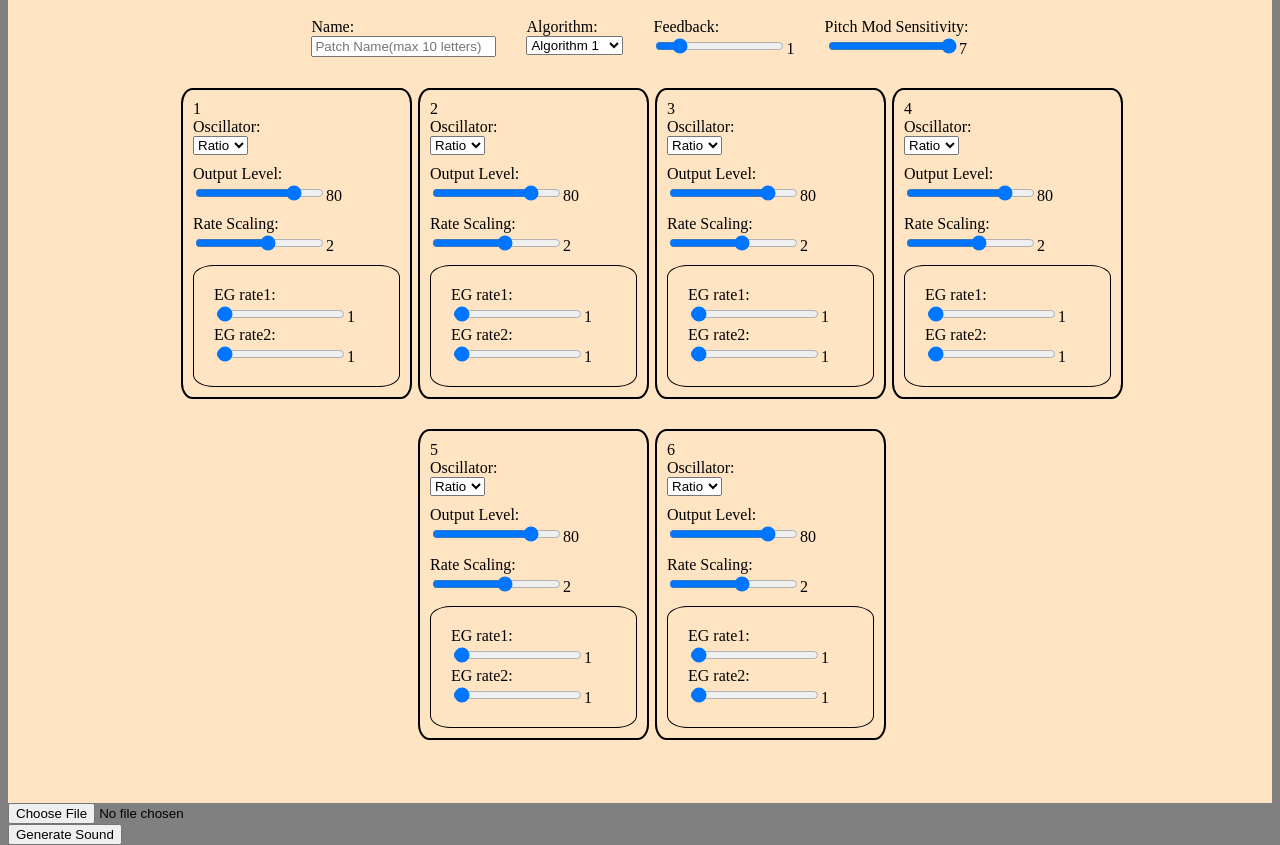
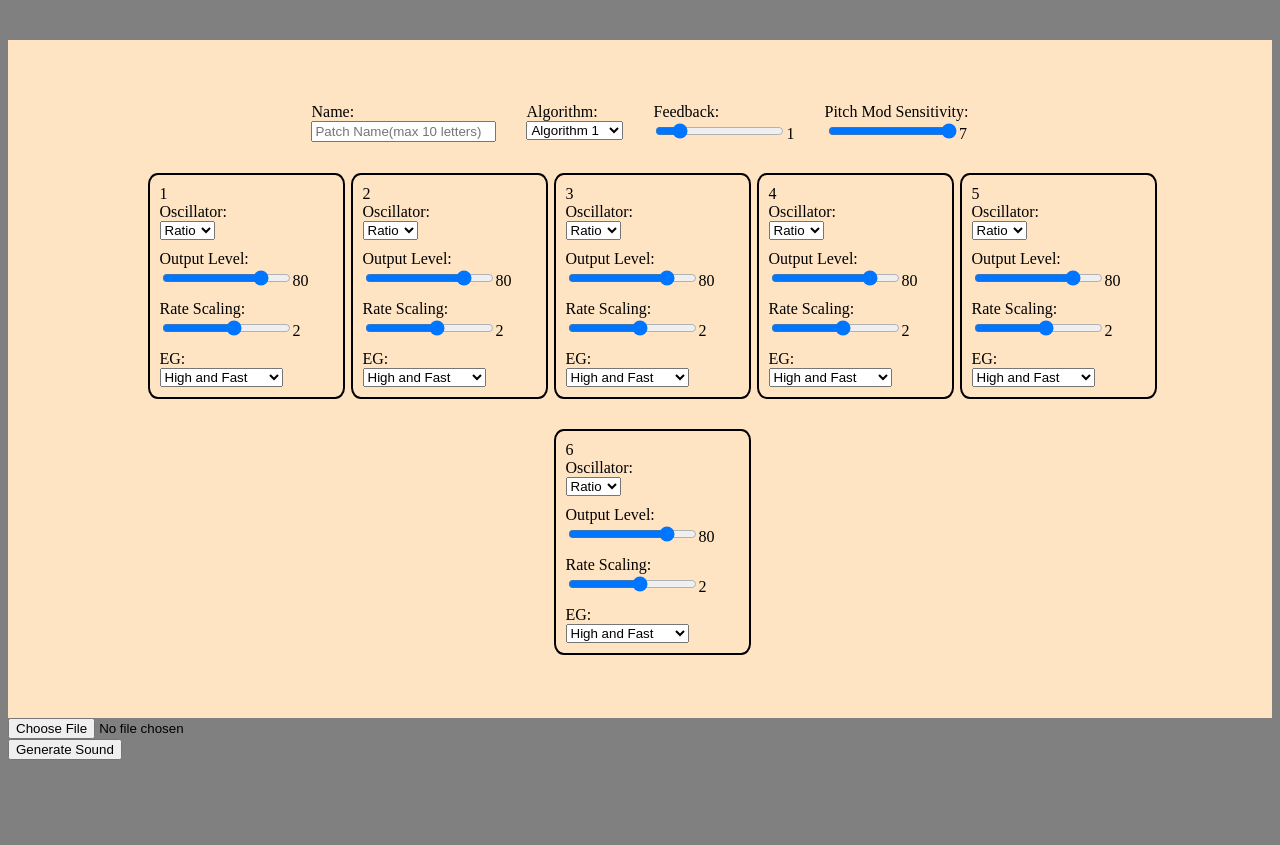
Before and after one commit to rueire/SoundGenerator, a React (Vite) app in the folder frontend/: page / in a window 1280 px wide. After the commit the page ends 800 px from the top, so only its background shows below. Built offline with nearby package versions, Linux system fonts and the light colour scheme.

Commit message:
update parameters.jsx
how takes all operator EG values as presets. Math.floor() later?

```diff
--- a/frontend/src/assets/parameters.jsx
+++ b/frontend/src/assets/parameters.jsx
@@ -1,9 +1,6 @@
 import { useState, useEffect } from "react";
 
 export default function ParameterForm({ onChange }) {
-    // const [lfoWaveform, setLfoWaveform] = useState(0);
-    // const [xmlBlob, setXmlBlob] = useState(null); // xml to send
-
     //These params are taken from user
     const [params, setParams] = useState({
         patchName: 'patch',
@@ -15,9 +12,32 @@ export default function ParameterForm({ onChange }) {
             output_level: 80, // 0-99
             rateScaling: 2, // 0-7
             eg_rate1: 1, // 0-99
+            eg_rate2: 1, // 0-99
+            eg_rate3: 1, // 0-99
             eg_rate4: 1, // 0-99
+            eg_level1: 1, // 0-99
+            eg_level2: 1, // 0-99
+            eg_level3: 1, // 0-99
+            eg_level4: 1, // 0-99
+            selectedEG: 0,
         }))
     });
+
+    // eg presets for envelope values
+    const egPresets = {
+        0: {
+            eg_rate1: 99, eg_rate2: 95, eg_rate3: 80, eg_rate4: 60,
+            eg_level1: 99, eg_level2: 95, eg_level3: 80, eg_level4: 0
+        },
+        1: {
+            eg_rate1: 80, eg_rate2: 70, eg_rate3: 50, eg_rate4: 30,
+            eg_level1: 99, eg_level2: 85, eg_level3: 70, eg_level4: 0
+        },
+        2: {
+            eg_rate1: 60, eg_rate2: 60, eg_rate3: 40, eg_rate4: 20,
+            eg_level1: 99, eg_level2: 75, eg_level3: 60, eg_level4: 0
+        }
+    };
 
     //Handle basic Parameters
     const handleInput = (e) => {
@@ -33,7 +53,7 @@ export default function ParameterForm({ onChange }) {
     const handleOperatorInput = (index, e) => {
 
         setParams((prev) => {
-            console.log(params.operatorParams[index]); // debug
+            // console.log(params.operatorParams[index]); // debug
             const updatedOperators = [...prev.operatorParams];
             updatedOperators[index][e.target.name] = parseInt(e.target.value, 10);
 
@@ -44,10 +64,45 @@ export default function ParameterForm({ onChange }) {
         });
     };
 
-    // keep up w/parameter changes
+    //handle EG changes
+    const handleEGChange = (index, e) => {
+        const chosenValue = parseInt(e.target.value, 10);
+        // below are debugs
+        // console.log("Applying EG preset", chosenValue, "to operator", index);
+        // console.log(egPresets[chosenValue]);
+
+        setParams((prev) => {
+            const updatedOperators = [...prev.operatorParams];
+            updatedOperators[index] = {
+                ...updatedOperators[index],
+                ...egPresets[chosenValue],
+                selectedEG: chosenValue
+
+            };
+
+            return {
+                ...prev,
+                operatorParams: updatedOperators
+            };
+        })
+    }
+
+    // useEffect to keep up w/parameter changes
     useEffect(() => {
         onChange(params);
     }, [params, onChange]);
+
+    // useEffect to make sure eg preset values are there when page loads
+    useEffect(() => {
+        setParams((prev) => {
+            const updatedOperators = prev.operatorParams.map((op) => ({
+                ...op,
+                ...egPresets[0], //  set preset 0 as default
+                selectedEG: 0,
+            }));
+            return { ...prev, operatorParams: updatedOperators };
+        });
+    }, []); //empty dependency array: runs only once
 
     //For Loop for algorithm options
     const algorithmOptions = [];
@@ -67,11 +122,11 @@ export default function ParameterForm({ onChange }) {
                 <div className="patchName-container">
                     <label htmlFor="patchName">Name:</label>
                     <input
-                    type="text"
-                    name="patchName"
-                    maxLength={10}
-                    placeholder="Patch Name(max 10 letters)"
-                    onChange={handleInput}
+                        type="text"
+                        name="patchName"
+                        maxLength={10}
+                        placeholder="Patch Name(max 10 letters)"
+                        onChange={handleInput}
                     />
                 </div>
                 <div className="algoritm-container">
@@ -114,7 +169,7 @@ export default function ParameterForm({ onChange }) {
             {params.operatorParams.map((op, index) => (
                 <div key={index}>
                     <div className="operator-parameters-container">
-                        <div className="output-container">
+                        <div className="container">
                             <label htmlFor="6"> {index + 1} </label>
                             <div className="osc-container" id='osc_param6'>
                                 <label htmlFor="oscillator">Oscillator:</label>
@@ -152,31 +207,17 @@ export default function ParameterForm({ onChange }) {
                             />
                             <span>{op.rateScaling}</span> {/* Display current value */}
                         </div>
-                        <div className="eg_rate_container">
-                            <div className="eg_rate1-container">
-                                <label htmlFor="eg_rate1">EG rate1:</label>
-                                <input
-                                    type="range"
-                                    name="eg_rate1"
-                                    min="0"
-                                    max="99"
-                                    value={op.eg_rate1}
-                                    onChange={(e) => handleOperatorInput(index, e)}
-                                />
-                                <span>{op.eg_rate1}</span> {/* Display current value */}
-                            </div>
-                            <div className="eg_rate4-container">
-                                <label htmlFor="eg_rate4">EG rate2:</label>
-                                <input
-                                    type="range"
-                                    name="eg_rate4"
-                                    min="0"
-                                    max="99"
-                                    value={op.eg_rate4}
-                                    onChange={(e) => handleOperatorInput(index, e)}
-                                />
-                                <span>{op.eg_rate4}</span> {/* Display current value */}
-                            </div>
+                        <div className="EG-container">
+                                <label htmlFor="EG-values">EG:</label>
+                                <select
+                                    name="eg-values"
+                                    value={op.selectedEG}
+                                    onChange={(e) => handleEGChange(index, e)}
+                                >
+                                    <option value={0}>High and Fast</option>
+                                    <option value={1}>Medium</option>
+                                    <option value={2}>Slow and Steady</option>
+                                </select>
                         </div>
                     </div>
                 </div> // index div
```
